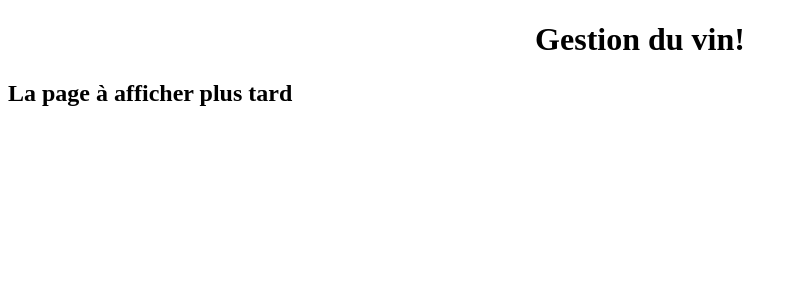
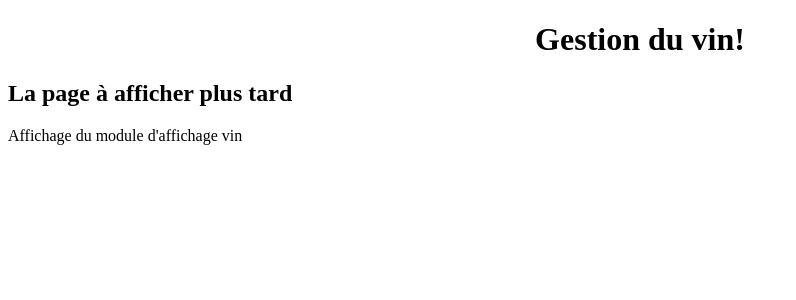
Before and after one commit to Pweting/labAngular, an Angular app: page / in a window 1280 px wide. Shown: the top 300 px of the page, without its empty margins (0-796 px from the left). Built offline with nearby package versions, Linux system fonts and the light colour scheme.

Commit message:
Classe vin + bootstrap

```diff
--- a/package.json
+++ b/package.json
@@ -20,7 +20,11 @@
     "@angular/platform-browser": "^6.0.3",
     "@angular/platform-browser-dynamic": "^6.0.3",
     "@angular/router": "^6.0.3",
+    "bootstrap": "^4.2.1",
     "core-js": "^2.5.4",
+    "font-awesome": "^4.7.0",
+    "jquery": "^3.3.1",
+    "popper.js": "^1.14.7",
     "rxjs": "6.0.0",
     "zone.js": "^0.8.26"
   },
--- a/src/app/affichage-vin/affichage-vin.component.html
+++ b/src/app/affichage-vin/affichage-vin.component.html
@@ -1,3 +1,3 @@
 <p>
-  affichage-vin works!
+Affichage du module d'affichage vin
 </p>
--- a/src/app/app.component.html
+++ b/src/app/app.component.html
@@ -5,3 +5,5 @@
   </h1>
 </div>
 <h2> La page à afficher plus tard </h2>
+
+<app-affichage-vin></app-affichage-vin>
--- a/src/index.html
+++ b/src/index.html
@@ -10,5 +10,6 @@
 </head>
 <body>
   <app-root></app-root>
+
 </body>
 </html>
```
Also changed, not shown: src/app/modele/vin.ts (added, +12 -0 lines), 1 other file (tests, documents, lock files or other folders).
